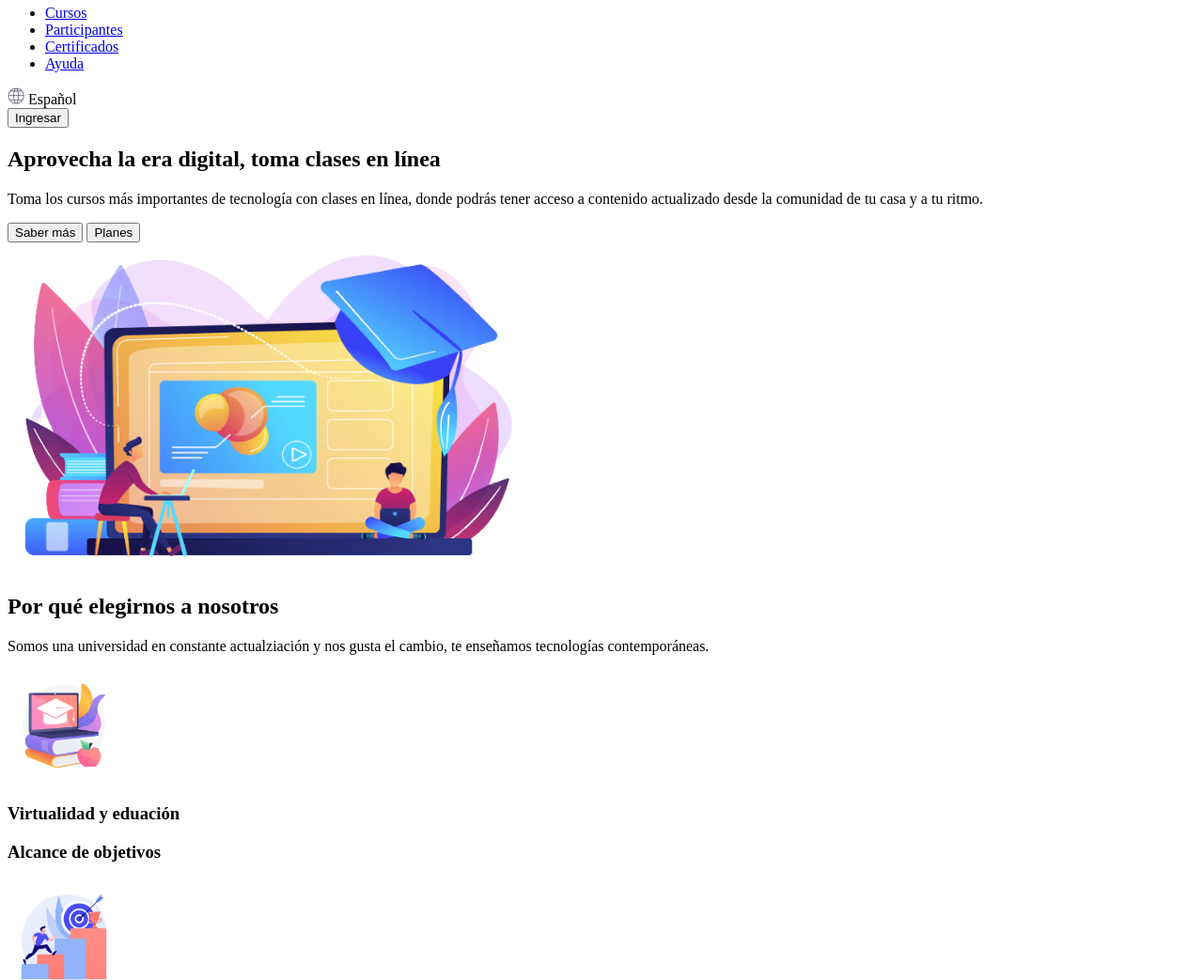
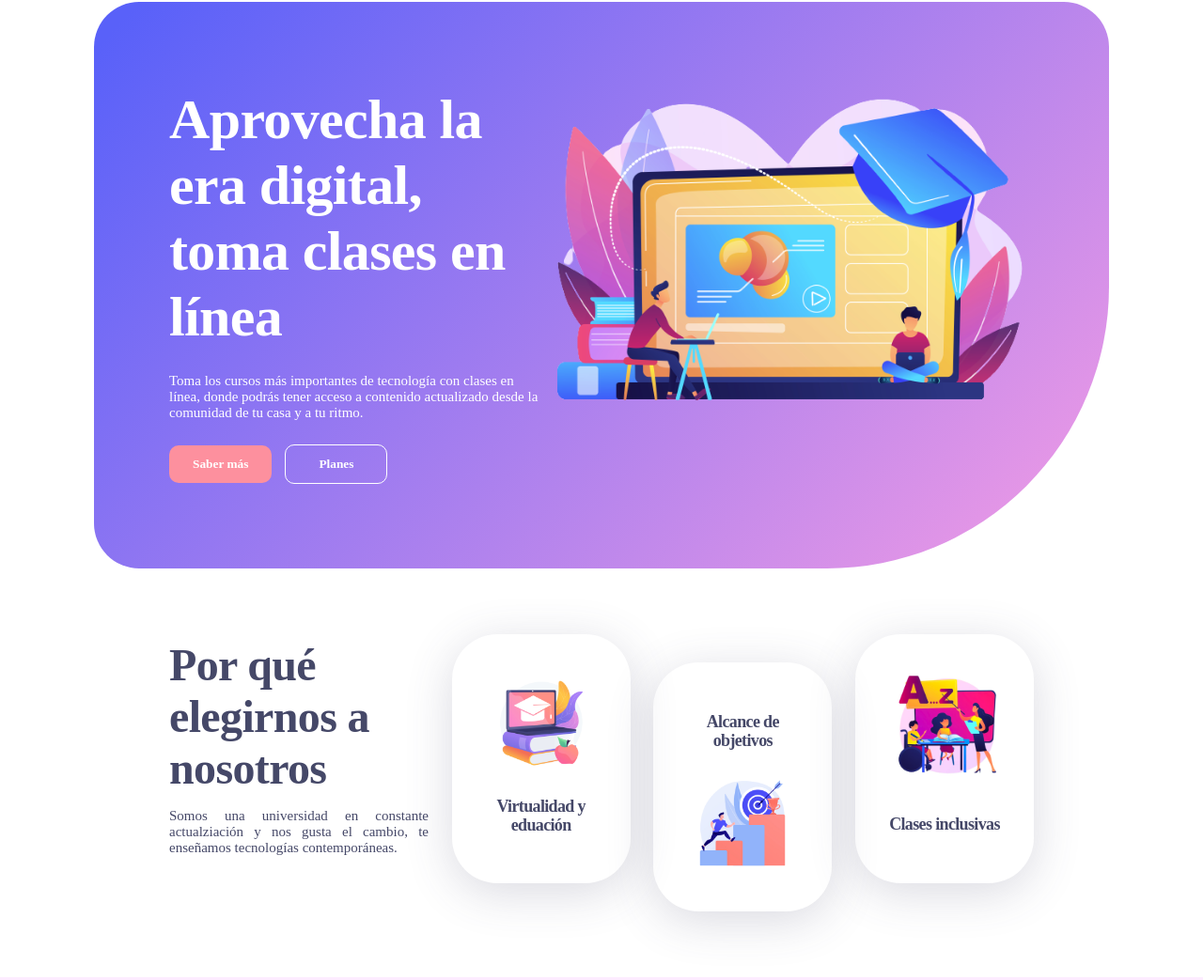
Before and after one commit to angellygarrido/taller-9-full-stack, a plain HTML site: page punto-1-3/index.html in a window 1280 px wide. Shown: the part 135-1178 px from the top of the page at 94% size. Drawn offline with Linux system fonts and the light colour scheme; a web font is replaced by a local one.

Commit message:
Terminación punto 3

```diff
--- a/punto-1-3/index.html
+++ b/punto-1-3/index.html
@@ -1,6 +1,5 @@
 <!DOCTYPE html>
 <html lang="en">
-
 <head>
     <meta charset="UTF-8">
     <meta name="viewport" content="width=device-width, initial-scale=1.0">
@@ -13,10 +12,9 @@
     <link rel="stylesheet" href="./styles/section-2-styles.css">
     <link rel="stylesheet" href="./styles/footer-styles.css">
 </head>
-
 <body>
     <Header>
-        <div class="Header__navigation">
+        <div class="header__navigation">
             <img src="./public/images/header-logo.png" alt="main-logo">
             <nav>
                 <ul>
@@ -47,7 +45,7 @@
                 </div>
                 <div>
                     <button class="button--orange">Saber más</button>
-                    <button class="button white">Planes</button>
+                    <button class="button--white">Planes</button>
                 </div>
             </div>
             <img src="./public/images/banner-online.png" alt="online-education" width="550px" height="350px">
@@ -63,6 +61,7 @@
             <div class="section-1__card">
                 <img src="./public/images/section1-education.png" alt="education" width="120px" height="120px">
                 <h3>Virtualidad y eduación</h3>
+            </div>
             <div class="section-1__card section-1__card-down">
                 <h3>Alcance de objetivos</h3>
                 <img src="./public/images/section1-goals.png" alt="goals" width="120px" height="120px">
@@ -70,7 +69,6 @@
             <div class="section-1__card">
                 <img src="./public/images/section1-teach.png" alt="teach" width="120px" height="120px">
                 <h3>Clases inclusivas</h3>
-                </div>
             </div>
         </section>
         <section id="section-2">
@@ -86,6 +84,7 @@
                     </p>
                     <button class="button--orange">Saber más</button>
                 </div>
+            </div>
             <div class="section-2__info">
                 <div>
                     <h2>Eduación pensando en</h2>
@@ -99,13 +98,8 @@
                 <div>
                     <img src="./public/images/section2-goals.png" alt="goals" width="500px" height="350px">
                 </div>
-
             </div>
-
-            </div>
-
         </section>
-
     </main>
     <footer id="footer">
         <div class="footer__info">
--- a/punto-1-3/styles/banner-styles.css
+++ b/punto-1-3/styles/banner-styles.css
@@ -0,0 +1,26 @@
+#banner{
+    display: flex;
+    margin: 25px 100px;
+    padding: 90px 80px;
+    background: linear-gradient(313.18deg, #EE9AE5 3.28%, #5961F9 97.04%);
+    border-radius: 48px 48px 300px 48px;
+}
+h1{
+    margin: 0px;
+    color: #fff;
+    font-family: 'Jost';
+    font-size: 60px;
+    font-weight: 600px;
+    line-height: 70px;
+    letter-spacing: -0.64px;
+}
+#banner p{
+    margin: 25px 0px;
+    color: #fff;
+}
+.button--white{
+    padding: 12px 35px;
+    background-color: transparent ;
+    color: white;
+    border: 1px solid #fff;
+}
--- a/punto-1-3/styles/footer-styles.css
+++ b/punto-1-3/styles/footer-styles.css
@@ -0,0 +1,41 @@
+#footer{
+    display: flex;
+    justify-content: space-between;
+    align-items: center;
+    margin-top: 120px;
+    padding: 20px 100px;
+    background-color: #010851;
+    color: #fff;
+}
+.footer__info{
+    width: 30%;
+}
+input{
+    width: 220px;
+    padding: 12px 20px;
+    margin-right: -15px;
+    border: none;
+    border-radius: 10px;
+    background-color: #45486899 ;
+}
+.button--pink{
+    background-color: #ed80fd;
+    color: #fff;
+    border: none;
+}
+table{
+    font-family: 'Jost';
+    text-align: left;
+}
+tr{
+    height: 40px;
+}
+th{
+    height: 80px;
+}
+td{
+    padding-right: 50px;
+}
+td a{
+    color: #fff;
+}
--- a/punto-1-3/styles/global-styles.css
+++ b/punto-1-3/styles/global-styles.css
@@ -0,0 +1,33 @@
+body{
+    margin: 0px;
+}
+a{
+    font-family: 'Jost';
+    font-style: 18 px;
+}
+button{
+    padding: 12px 25px;
+    font-family: 'Jost';
+    font-weight: bold;
+    border-radius: 10px;
+    cursor: pointer;
+}
+.button--orange{
+    margin-right: 10px;
+    background-color: #fd909e;
+    color: #fff;
+    border: none;
+}
+p{
+    font-family: 'Jost';
+    font-size: 15px;
+    font-weight: 300;
+}
+h2{
+    margin: 5px 0px;
+    color: #454868;
+    font-family: 'Jost';
+    font-size: 48px;
+    line-height: 55px;
+    letter-spacing: -0.64px;
+}
--- a/punto-1-3/styles/header-styles.css
+++ b/punto-1-3/styles/header-styles.css
@@ -0,0 +1,35 @@
+header{
+    display: flex;
+    justify-content: space-between;
+    margin: 0px 100px;
+}
+.header__navigation{
+    display: flex;
+    align-items: center;
+}
+.header__navigation nav ul{
+    display: flex;
+    gap: 45px;
+    list-style: none;
+}
+.header__navigation nav ul li a{
+    text-decoration: none;
+    color: #454868;
+}
+.header__settings{
+    display: flex;
+    align-items: center;
+    gap: 70px;
+}
+.header__settings div{
+    display: flex;
+    align-items: center;
+    gap: 10px;
+    font-family: 'Jost';
+    font-size: 16px;
+    font-weight: 400;
+}
+.header__settings button{
+    background-color: transparent;
+    border-radius: 1px solid #45486854;
+}
--- a/punto-1-3/styles/section-1-styles.css
+++ b/punto-1-3/styles/section-1-styles.css
@@ -0,0 +1,35 @@
+#section-1{
+    display: flex;
+    justify-content: space-between;
+    margin: 50px 100px;
+    padding: 20px 80px;
+}
+.section-1__info{
+    width: 30%;
+}
+.section-1__info p{
+    color: #454868;
+    text-align: justify;
+}
+.section-1__card{
+    display: flex;
+    flex-direction: column;
+    align-items: center;
+    justify-content: space-between;
+    width: min-content;
+    height: 195px;
+    padding: 35px;
+    border-radius: 48px;
+    box-shadow: 0px 10px 50px #45486833;
+}
+.section-1__card h3{
+    font-family: 'Jost';
+    font-size: 18px;
+    color: #454868;
+    line-height: 20px;
+    letter-spacing: -0.64px;
+    text-align: center;
+}
+.section-1__card-down{
+    margin-top: 30px;
+}
--- a/punto-1-3/styles/section-2-styles.css
+++ b/punto-1-3/styles/section-2-styles.css
@@ -0,0 +1,12 @@
+#section-2{
+    padding: 20px 180px;
+    background: #ED80FD26;
+}
+.section-2__info{
+    display: flex;
+    gap: 35px;
+    margin: 70px 0px;
+}
+.section-2__sub-pink{
+    color: #ED80FD;
+}
```
Also changed, not shown: punto-4/index-4.html (+11 -0 lines). Lines whose indentation alone changed are shown as unchanged.
